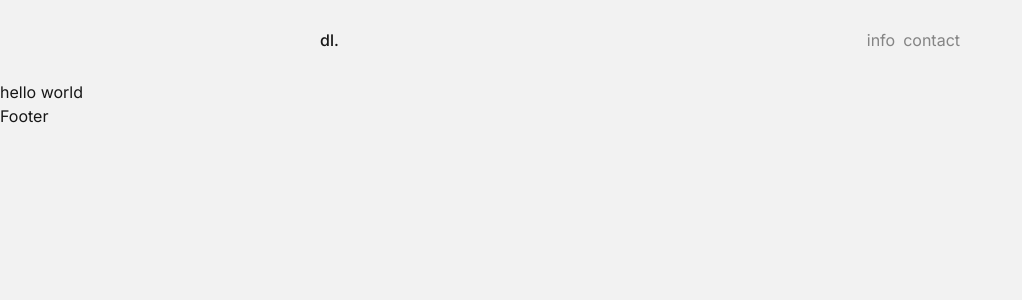
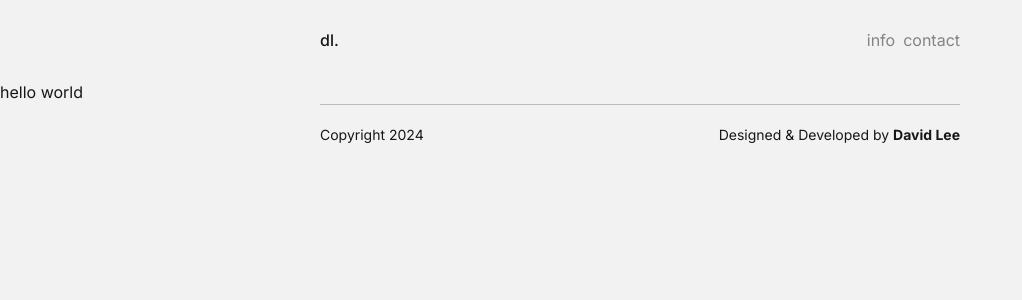
Before and after one commit to DLee1993/portfolio_website, a Next.js app: page / in a window 1280 px wide. Shown: the top 300 px of the page, without its empty margins (0-1022 px from the left). Built offline with nearby package versions, Linux system fonts and the light colour scheme.

Commit message:
added all content and styling

```diff
--- a/components/Footer.tsx
+++ b/components/Footer.tsx
@@ -1,4 +1,11 @@
 const Footer = () => {
-    return <footer id="contactForm" className="">Footer</footer>;
+    return (
+        <footer className="customWidth flex flex-col min-[440px]:flex-row justify-between items-center border-t-[1px] border-foreground25 py-5 text-sm">
+            <p>Copyright 2024</p>
+            <p>
+                Designed & Developed by <span className="font-bold">David Lee</span>
+            </p>
+        </footer>
+    );
 };
 export default Footer;
```
